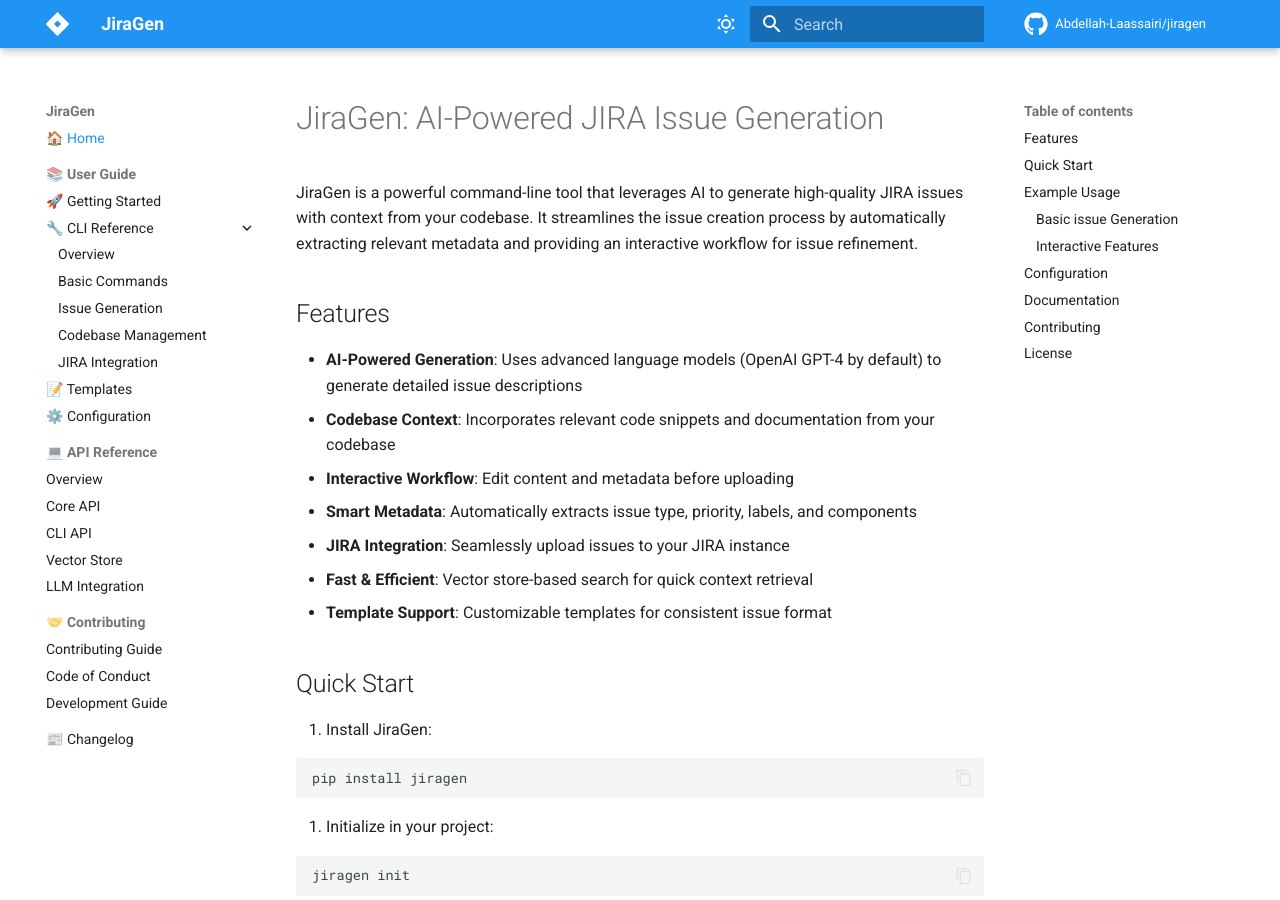
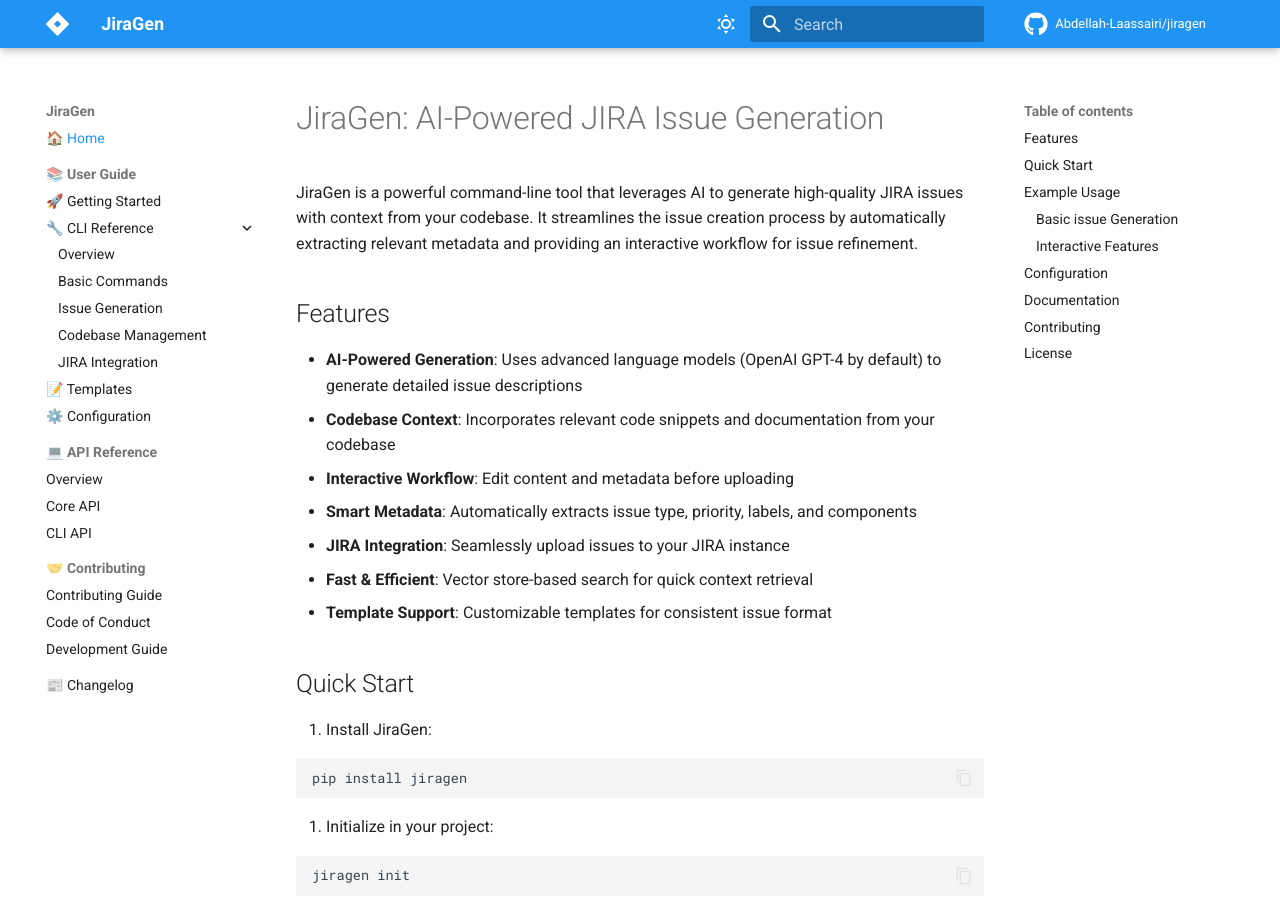
Before and after one commit to Abdellah-Laassairi/jiragen, an MkDocs documentation site: the page built from docs/index.md, in a window 1280 px wide and 900 px high. Built offline with MkDocs 1.6.1 and Material for MkDocs 9.7.7, drawn with Linux system fonts in a browser that asks for light colours; comment, search, counter and statistics services are not loaded.

Commit message:
docs: clean mkdocs

```diff
--- a/mkdocs.yml
+++ b/mkdocs.yml
@@ -21,8 +21,6 @@
       - Overview: api/index.md
       - Core API: api/core.md
       - CLI API: api/cli.md
-      - Vector Store: api/vector_store.md
-      - LLM Integration: api/llm.md
   - 🤝 Contributing:
       - Contributing Guide: contributing.md
       - Code of Conduct: code-of-conduct.md
```
